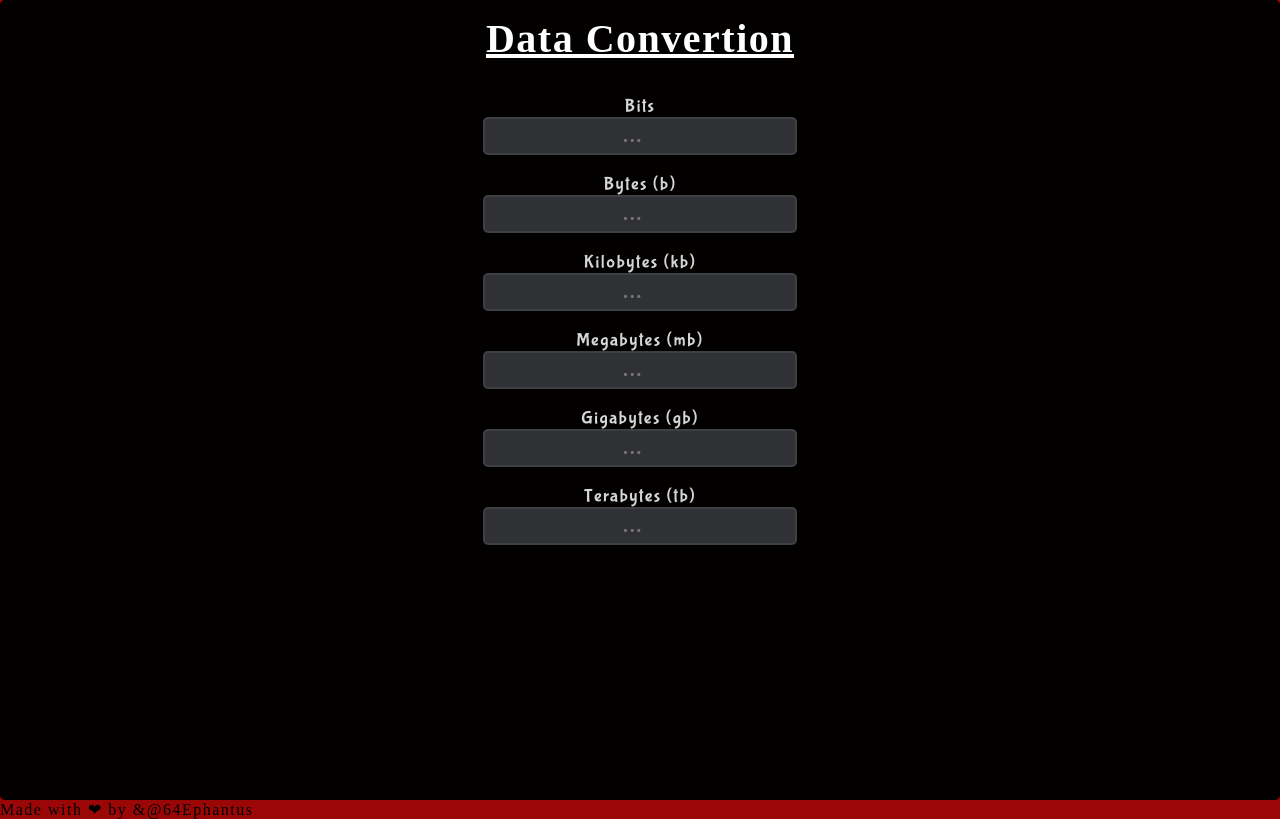
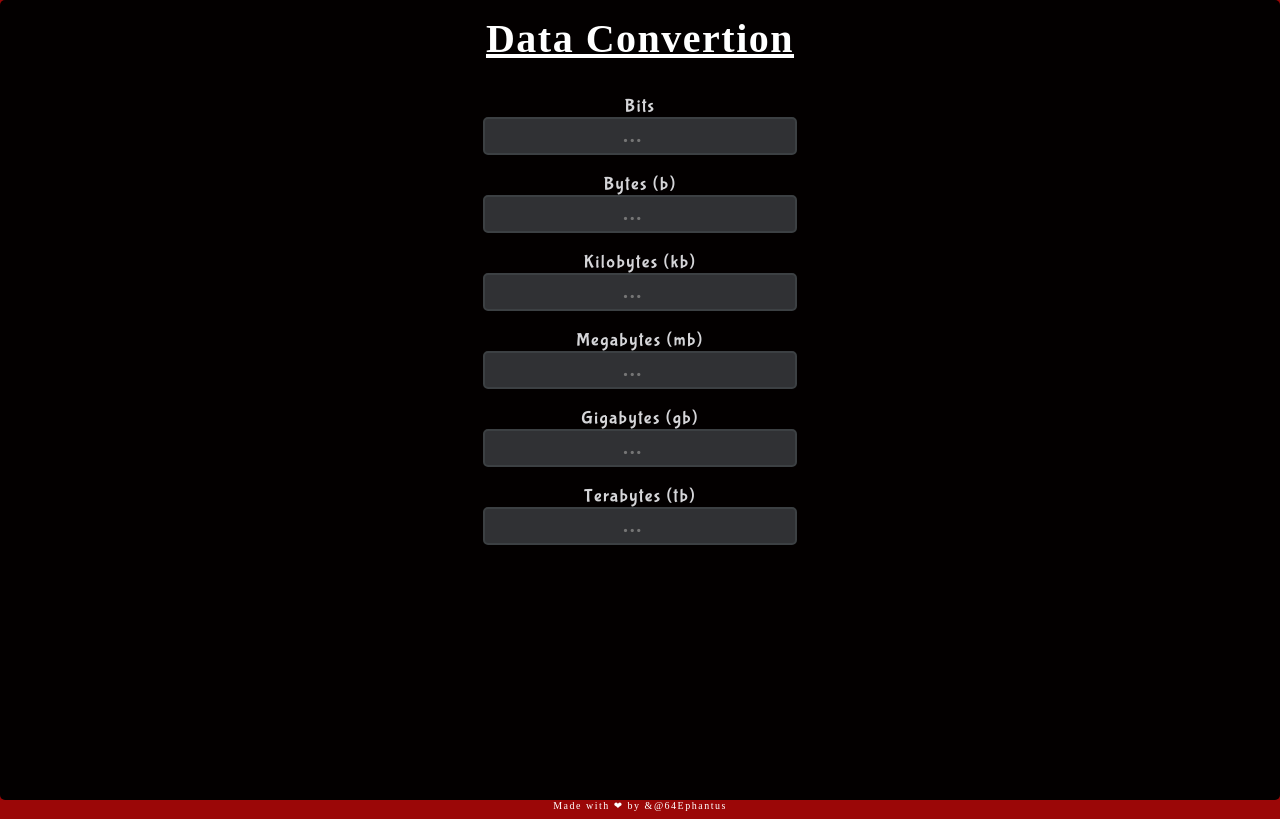
Before and after one commit to Ephantushohey/data-convertion, a plain HTML site: page index.html in a window 1280 px wide. Drawn offline with Linux system fonts and the light colour scheme; a web font is replaced by a local one.

Commit message:
Update styles.css

```diff
--- a/styles.css
+++ b/styles.css
@@ -50,3 +50,8 @@ input{
     color:green;
     font-family:'Varela Round';
 }
+p{
+    color: white;
+    font-size: 10px;
+    text-align: center;
+}
```
